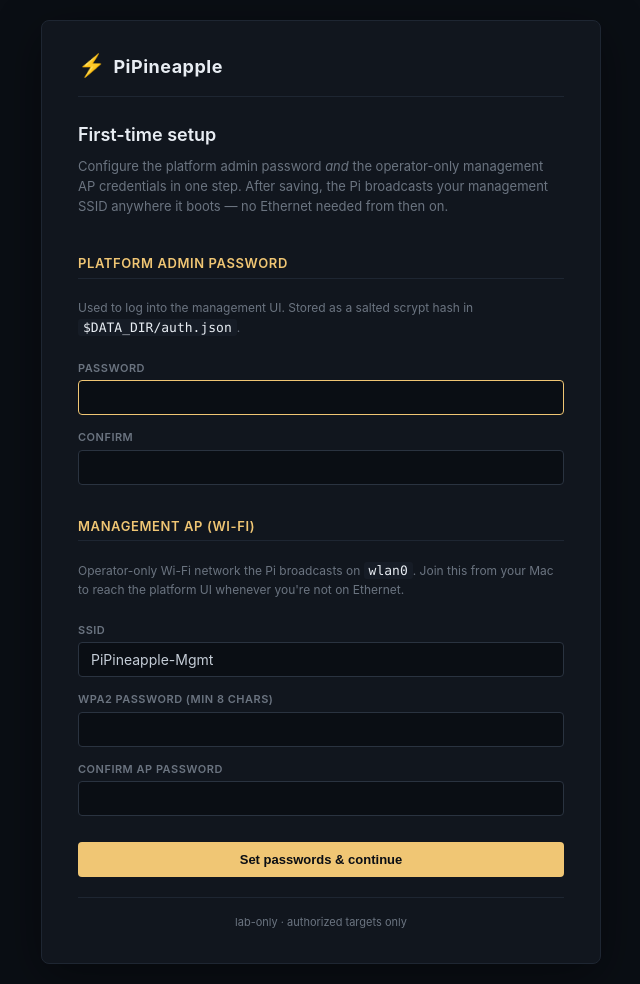
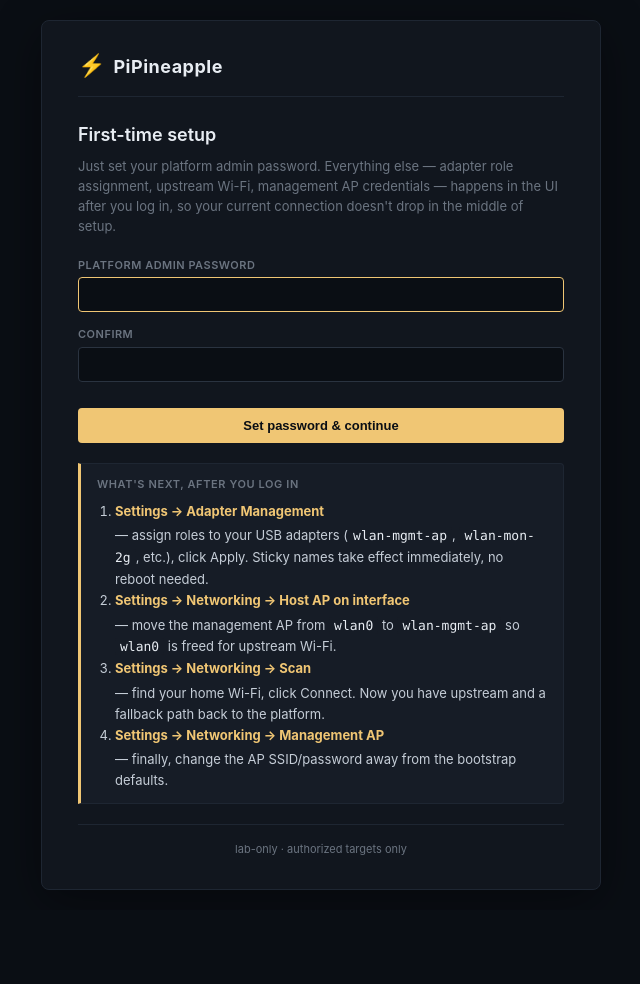
Before and after one commit to Nishit-Kannan/pipineapple, a Flask app: page /setup in a window 1280 px wide. Shown: the whole page, without its empty margins (319-959 px from the left). After the commit the page ends 890 px from the top, so only its background shows below. Run offline with Flask 3, Linux system fonts and the light colour scheme; parts of the project's set-up code (start-up, migrations or seed data) failed here and were passed over.

Commit message:
Session 04.8: smoother setup — runtime adapter rename, simpler wizard, Save+Apply for AP creds

```diff
--- a/app/routes/auth.py
+++ b/app/routes/auth.py
@@ -26,12 +26,12 @@ bp = Blueprint("auth", __name__)
 def setup():
     """First-run setup wizard.
 
-    Configures both the platform admin password AND the operator's
-    permanent management AP credentials in a single form. If the Pi
-    is currently running the bootstrap AP, the new credentials replace
-    the bootstrap values and the AP restarts in the background so the
-    operator sees a clear "reconnect to new SSID" message before losing
-    their connection.
+    Sets the platform admin password only. Management AP credentials
+    are left on bootstrap defaults so the operator's current connection
+    doesn't drop mid-setup. The operator changes AP credentials later
+    via Settings → Networking → Management AP, ideally after they've
+    configured upstream Wi-Fi for wlan0 (so they have a fallback path
+    if the AP restart drops them).
     """
     svc = get_service()
     if svc.is_configured():
@@ -40,25 +40,15 @@ def setup():
     net = get_networking()
     bootstrap_active = net.is_running_bootstrap()
     error: str | None = None
-    success_info: dict | None = None
 
     if request.method == "POST":
         pw1 = (request.form.get("password") or "").strip()
         pw2 = (request.form.get("password_confirm") or "").strip()
-        ap_ssid = (request.form.get("ap_ssid") or "").strip()
-        ap_pw1  = (request.form.get("ap_password") or "").strip()
-        ap_pw2  = (request.form.get("ap_password_confirm") or "").strip()
 
         if pw1 != pw2:
             error = "platform passwords do not match"
-        elif ap_pw1 != ap_pw2:
-            error = "AP passwords do not match"
-        elif len(ap_ssid) < 1 or len(ap_ssid) > 32:
-            error = "AP SSID must be 1–32 characters"
-        elif len(ap_pw1) < 8:
-            error = "AP WPA2 password must be at least 8 characters"
-        elif ap_pw1 == BOOTSTRAP_MGMT_AP["password"]:
-            error = "please pick a new AP password — leaving the bootstrap default isn't safe"
+        elif len(pw1) < 4:
+            error = "platform password must be at least 4 characters"
         else:
             ok, msg = svc.set_password(pw1)
             if not ok:
@@ -66,40 +56,17 @@ def setup():
             else:
                 svc.login(session)
                 notifications.success("PiPineapple initialised — password set", source="auth")
-
-                # Save the operator's AP credentials and restart the AP
-                # in the background so the success page can render before
-                # the operator's connection drops.
-                import threading
-                import time as _time
-
-                def _reconfigure_and_restart():
-                    _time.sleep(3)  # give the response time to land
-                    try:
-                        net.reconfigure_and_restart_ap(ap_ssid, ap_pw1, channel=6)
-                    except Exception:
-                        from flask import current_app
-                        current_app.logger.exception("AP reconfigure failed")
-
-                threading.Thread(
-                    target=_reconfigure_and_restart,
-                    daemon=True,
-                    name="setup-ap-restart",
-                ).start()
-
-                success_info = {
-                    "new_ssid":   ap_ssid,
-                    "gateway_ip": (DEFAULT_MGMT_AP.get("gateway_ip") or "10.42.0.1"),
-                    "bootstrap":  bootstrap_active,
-                }
+                # Drop them straight at the dashboard. Management AP keeps
+                # broadcasting bootstrap credentials; the operator changes
+                # them later from Settings → Networking once they've
+                # configured upstream Wi-Fi.
+                return redirect(url_for("dashboard.index"))
 
     return render_template(
         "auth/setup.html",
         error=error,
         bootstrap_active=bootstrap_active,
         bootstrap=BOOTSTRAP_MGMT_AP,
-        default_ssid=DEFAULT_MGMT_AP["ssid"],
-        success_info=success_info,
     )
 
 
--- a/app/templates/auth/setup.html
+++ b/app/templates/auth/setup.html
@@ -13,62 +13,24 @@
       <span class="brand-name">PiPineapple</span>
     </header>
 
-    {% if success_info %}
-      {# ---------- Post-submit success page ---------- #}
-      <h1 class="auth-title">Setup complete</h1>
-      <p class="auth-blurb">
-        Your platform password is saved. The management AP is restarting
-        with your new credentials in a few seconds.
-      </p>
-
-      <div class="auth-info-box">
-        <div class="info-label">Connect to the new management AP</div>
-        <dl class="kv">
-          <dt>SSID</dt>
-          <dd><code>{{ success_info.new_ssid }}</code></dd>
-          <dt>Gateway URL</dt>
-          <dd><code>http://{{ success_info.gateway_ip }}:5000</code></dd>
-        </dl>
-        <p class="muted" style="font-size:12px; margin-top:12px;">
-          {% if success_info.bootstrap %}
-            You're currently on the bootstrap AP (<code>PiPineapple-Setup</code>).
-            It will disappear in a moment. On your Mac:
-          {% else %}
-            You may still be reachable via Ethernet. Optionally:
-          {% endif %}
-          drop the current Wi-Fi connection, join
-          <code>{{ success_info.new_ssid }}</code> with the WPA2 password
-          you just set, then visit
-          <code>http://{{ success_info.gateway_ip }}:5000</code> and log
-          in. Your platform password is the one you set at the top of
-          this form.
-        </p>
-      </div>
-
-      <p class="auth-blurb" style="margin-top:16px;">
-        Already on Ethernet (or another path that doesn't go through the
-        management AP)? You're already logged in — just visit the
-        <a href="{{ url_for('dashboard.index') }}">dashboard</a>.
-      </p>
-
-    {% else %}
-      {# ---------- Setup form ---------- #}
     <h1 class="auth-title">First-time setup</h1>
     <p class="auth-blurb">
-        Configure the platform admin password <em>and</em> the operator-only
-        management AP credentials in one step. After saving, the Pi
-        broadcasts your management SSID anywhere it boots — no Ethernet
-        needed from then on.
+      Just set your platform admin password. Everything else — adapter
+      role assignment, upstream Wi-Fi, management AP credentials —
+      happens in the UI after you log in, so your current connection
+      doesn't drop in the middle of setup.
     </p>
 
     {% if bootstrap_active %}
       <div class="auth-info-box bootstrap-banner">
-          <strong>You're connected via the bootstrap AP.</strong>
+        <strong>You're on the bootstrap AP.</strong>
         <span class="muted">
-            (default SSID <code>{{ bootstrap.ssid }}</code>, default
-            password <code>{{ bootstrap.password }}</code>) — both of
-            which everyone reading the docs knows. The form below
-            replaces them with credentials only you know.
+          SSID <code>{{ bootstrap.ssid }}</code> / password
+          <code>{{ bootstrap.password }}</code>. Both are public
+          defaults — you'll change them in
+          <em>Settings → Networking → Management AP</em> once you've
+          configured upstream Wi-Fi (so you have a fallback path if
+          the AP restart drops you).
         </span>
       </div>
     {% endif %}
@@ -78,43 +40,44 @@
     {% endif %}
 
     <form method="POST" class="auth-form">
-
-        <h2 class="setup-section-title">Platform admin password</h2>
-        <p class="muted setup-section-desc">
-          Used to log into the management UI. Stored as a salted scrypt
-          hash in <code>$DATA_DIR/auth.json</code>.
-        </p>
       <label>
-          <span class="auth-label">Password</span>
+        <span class="auth-label">Platform admin password</span>
         <input type="password" name="password" required autofocus minlength="4">
       </label>
       <label>
         <span class="auth-label">Confirm</span>
         <input type="password" name="password_confirm" required minlength="4">
       </label>
+      <button type="submit" class="bigbtn">Set password & continue</button>
+    </form>
 
-        <h2 class="setup-section-title">Management AP (Wi-Fi)</h2>
-        <p class="muted setup-section-desc">
-          Operator-only Wi-Fi network the Pi broadcasts on
-          <code>wlan0</code>. Join this from your Mac to reach the
-          platform UI whenever you're not on Ethernet.
-        </p>
-        <label>
-          <span class="auth-label">SSID</span>
-          <input type="text" name="ap_ssid" value="{{ default_ssid }}" required maxlength="32">
-        </label>
-        <label>
-          <span class="auth-label">WPA2 password (min 8 chars)</span>
-          <input type="password" name="ap_password" required minlength="8">
-        </label>
-        <label>
-          <span class="auth-label">Confirm AP password</span>
-          <input type="password" name="ap_password_confirm" required minlength="8">
-        </label>
-
-        <button type="submit" class="bigbtn">Set passwords & continue</button>
-      </form>
-    {% endif %}
+    <div class="auth-info-box" style="margin-top:20px;">
+      <div class="info-label">What's next, after you log in</div>
+      <ol style="margin:8px 0 0 18px; padding:0; font-size:13px; line-height:1.6;">
+        <li>
+          <strong>Settings → Adapter Management</strong> — assign roles
+          to your USB adapters (<code>wlan-mgmt-ap</code>,
+          <code>wlan-mon-2g</code>, etc.), click Apply. Sticky names
+          take effect immediately, no reboot needed.
+        </li>
+        <li>
+          <strong>Settings → Networking → Host AP on interface</strong>
+          — move the management AP from <code>wlan0</code> to
+          <code>wlan-mgmt-ap</code> so <code>wlan0</code> is freed for
+          upstream Wi-Fi.
+        </li>
+        <li>
+          <strong>Settings → Networking → Scan</strong> — find your
+          home Wi-Fi, click Connect. Now you have upstream and a
+          fallback path back to the platform.
+        </li>
+        <li>
+          <strong>Settings → Networking → Management AP</strong> —
+          finally, change the AP SSID/password away from the bootstrap
+          defaults.
+        </li>
+      </ol>
+    </div>
 
     <footer class="auth-footer muted">
       lab-only · authorized targets only
--- a/app/tools/iproute.py
+++ b/app/tools/iproute.py
@@ -64,6 +64,37 @@ _STUB_INTERFACES = [
         "mtu": 1500,
     },
 ]
+
+
+def rename_interface(old_name: str, new_name: str) -> tuple[bool, str]:
+    """Atomically rename a network interface at runtime.
+
+    Bypasses the udev-reload-+-reboot requirement when the operator
+    wants the new name to take effect immediately. The interface must
+    be DOWN before rename, which we handle here. udev rules should be
+    written separately for persistence across reboots; this function
+    handles the live-rename half.
+    """
+    if stub_mode():
+        return True, f"(stub) renamed {old_name} -> {new_name}"
+    if old_name == new_name:
+        return True, f"{old_name} already named {new_name}"
+
+    r = run(["ip", "link", "set", old_name, "down"], timeout=3.0)
+    if r.returncode != 0:
+        return False, f"failed to bring {old_name} down: {r.stderr.strip()}"
+
+    r = run(["ip", "link", "set", old_name, "name", new_name], timeout=3.0)
+    if r.returncode != 0:
+        # Bring it back up under old name so we don't leave it stranded
+        run(["ip", "link", "set", old_name, "up"], timeout=3.0)
+        return False, f"rename failed: {r.stderr.strip() or 'unknown'}"
+
+    r = run(["ip", "link", "set", new_name, "up"], timeout=3.0)
+    if r.returncode != 0:
+        return False, f"renamed but couldn't bring {new_name} up: {r.stderr.strip()}"
+
+    return True, f"renamed {old_name} -> {new_name}"
 
 
 def add_address(iface: str, cidr: str) -> tuple[bool, str]:
```
Also changed, not shown: app/routes/settings.py (+25 -0 lines), app/services/adapters.py (+28 -1 lines), app/static/settings.js (+33 -0 lines), app/templates/settings.html (+13 -1 lines). Lines whose indentation alone changed are shown as unchanged.
